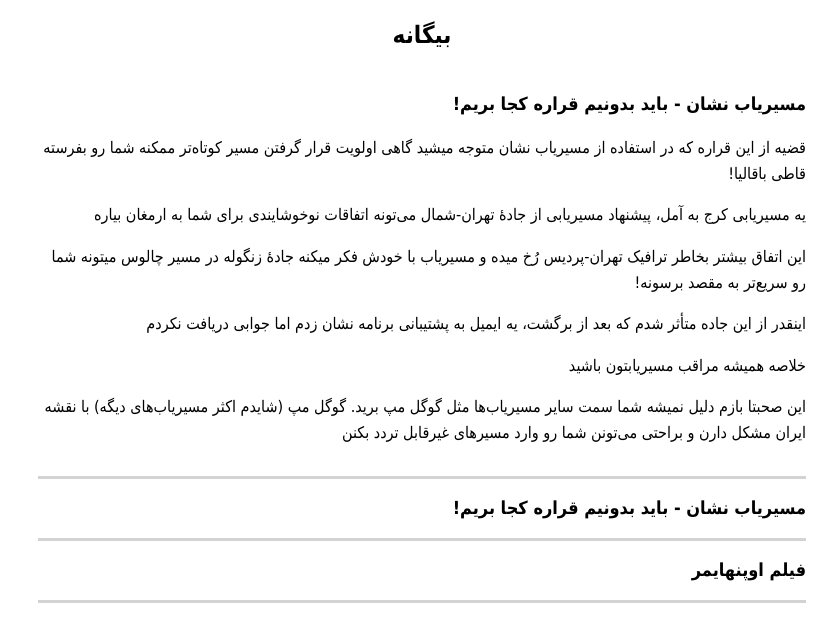
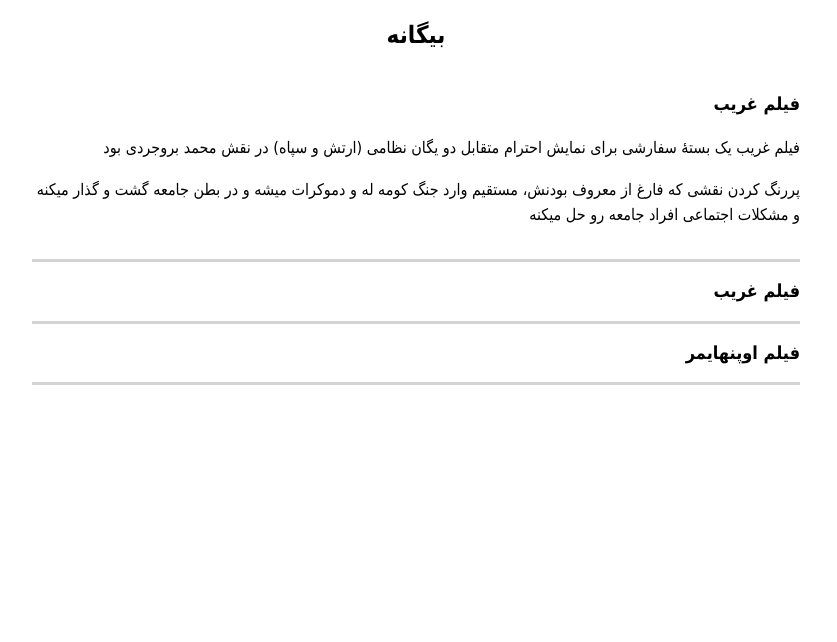
Before and after one commit to darkblog/darkblog.github.io, a Jekyll site: the page built from _posts/2023-8-7-2.md, in a window 1280 px wide. Shown: the top 642 px of the page, without its empty margins (308-1145 px from the left). Built offline with Jekyll 4.4.1, drawn with Linux system fonts in a browser that asks for light colours.

Commit message:
Update 2023-8-7-2.md

```diff
--- a/_posts/2023-8-7-2.md
+++ b/_posts/2023-8-7-2.md
@@ -1,16 +1,8 @@
 ---
 layout: post
-title: مسیریاب نشان - باید بدونیم قراره کجا بریم!
+title: فیلم غریب
 ---
 
-قضیه از این قراره که در استفاده از مسیریاب نشان متوجه میشید گاهی اولویت قرار گرفتن مسیر کوتاه‌تر ممکنه شما رو بفرسته قاطی باقالیا!
+فیلم غریب یک بستهٔ سفارشی برای نمایش احترام متقابل دو یگان نظامی (ارتش و سپاه) در نقش محمد بروجردی بود
 
-یه مسیریابی کرج به آمل، پیشنهاد مسیریابی از جادهٔ تهران-شمال می‌تونه اتفاقات نوخوشایندی برای شما به ارمغان بیاره
-
-این اتفاق بیشتر بخاطر ترافیک تهران-پردیس رُخ میده و مسیریاب با خودش فکر میکنه جادهٔ زنگوله در مسیر چالوس میتونه شما رو سریع‌تر به مقصد برسونه!
-
-اینقدر از این جاده متأثر شدم که بعد از برگشت، یه ایمیل به پشتیبانی برنامه نشان زدم اما جوابی دریافت نکردم
-
-خلاصه همیشه مراقب مسیریابتون باشید
-
-این صحبتا بازم دلیل نمیشه شما سمت سایر مسیریاب‌ها مثل گوگل مپ برید. گوگل مپ (شایدم اکثر مسیریاب‌های دیگه) با نقشه ایران مشکل دارن و براحتی می‌تونن شما رو وارد مسیرهای غیرقابل تردد بکنن
+پررنگ کردن نقشی که فارغ از معروف بودنش، مستقیم وارد جنگ کومه له و دموکرات میشه و در بطن جامعه گشت و گذار میکنه و مشکلات اجتماعی افراد جامعه رو حل میکنه
```
